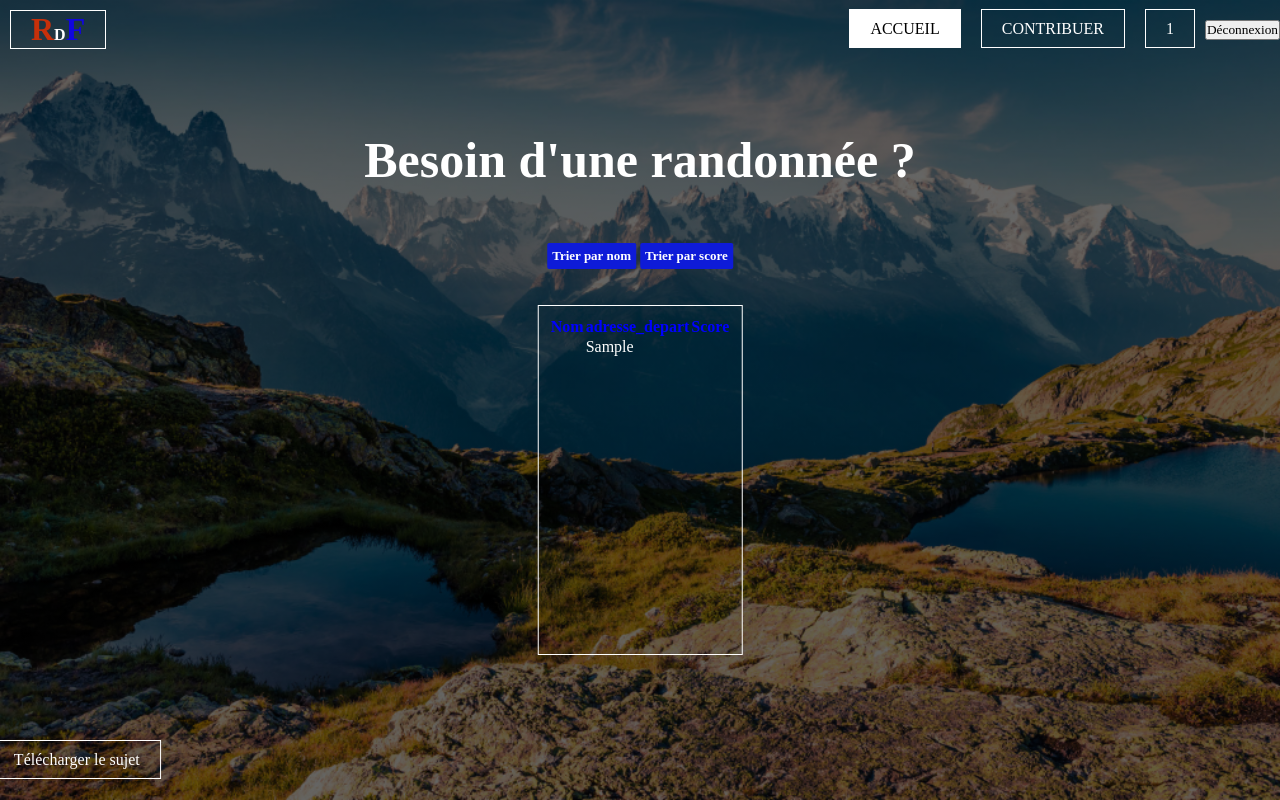
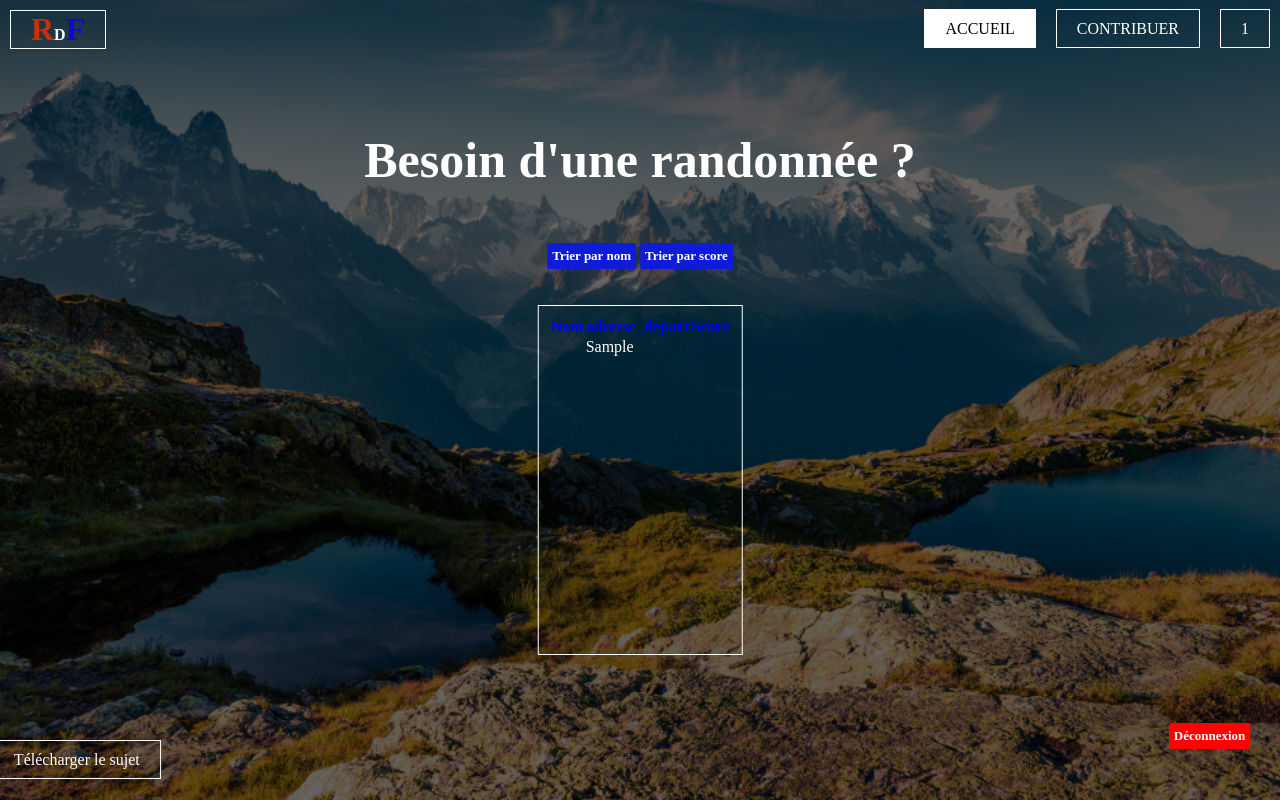
Before and after one commit to arcadiumstreet/webprojet, a PHP site: page / in a window 1280 px wide. Run offline with PHP 8.4, Linux system fonts and the light colour scheme; the visitor is signed in with stand-in values (Sample User, id 1); tables that the repository leaves empty or names only in its code hold one stand-in row (values such as "Sample post"); data that the repository does not hold is empty.

Commit message:
deconnexion

```diff
--- a/index.php
+++ b/index.php
@@ -22,13 +22,12 @@
           if(isset($_SESSION['user_id'])){
             $user_id = $_SESSION['user_id'];
             echo '<li><a href="#">'.$user_id.'</a></li>';
-            echo '<form method="post" action="logout.php"><button type="submit">Déconnexion</button></form>';
           } else {
             echo '<li><a href="Connexion.php">Connexion</a></li>';
           }
 
-        ?>
-          <!-- <li><a href="Connexion.php">Connexion</a></li> -->
+          ?>
+
         </ul>
       </nav>
     </div>
@@ -93,7 +92,21 @@
     ?>
 
     </section>
+    <div class="deconnect">
+      <?php
+        if(isset($_SESSION['user_id'])){
+          $user_id = $_SESSION['user_id'];
 
-    </main>
+              echo '<form method="post" action="logout.php"><button class="deconnexion" type="submit">Déconnexion</button></form>';
+            } else {
+
+            }
+      ?>
+    </div>
+
+
+    <!-- <form class="deconnexion" method="post" action="logout.php"><button type="submit">Déconnexion</button></form> -->
+
+  </main>
 </body>
 </html>
--- a/styles/index.css
+++ b/styles/index.css
@@ -106,3 +106,30 @@
     font-size: 13px;
     font-weight: bold;
 }
+
+.deconnect{
+    position: absolute;
+    top: 92%;
+    left: 94.5%;
+    transform: translate(-50%, -50%);
+}
+
+
+.deconnexion:hover{
+    background-color: #7203d3;
+    cursor: pointer;
+}
+
+.deconnexion:active{
+    background-color: #9e006f;
+  }
+
+.deconnexion{
+    background-color: #ff0101;
+    color: #FFFFFF;
+    padding: 5px;
+    border-radius: 2px;
+    border: none;
+    font-size: 13px;
+    font-weight: bold;
+}
```
Also changed, not shown: Contribuer.php (+12 -0 lines), styles/contribuer.css (+27 -0 lines).
